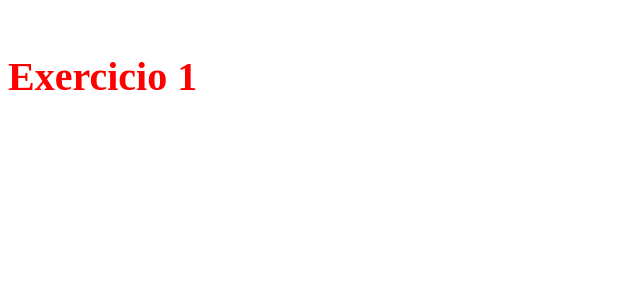
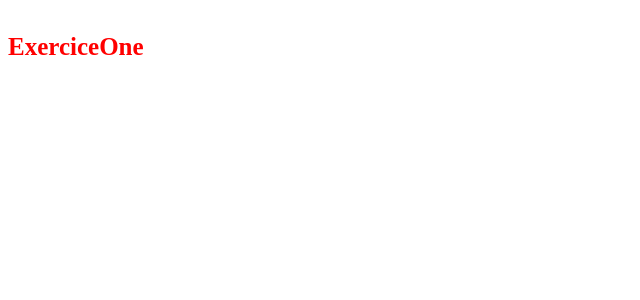
Before and after one commit to Rafael-doctom/exercise-react.js, a React (Create React App) app in the folder exercicios/: page / in a window 1280 px wide. Shown: the top 300 px of the page, without its empty margins (0-640 px from the left). Built offline with nearby package versions, Linux system fonts and the light colour scheme.

Commit message:
title update

```diff
--- a/exercicios/src/pages/exerciceOne/exerciceOne.js
+++ b/exercicios/src/pages/exerciceOne/exerciceOne.js
@@ -5,12 +5,13 @@ import React from 'react';
 
 
 export default function ExerciceOne() {
-    const title = "Exercicio 1"
+    const title = "ExerciceOne"
 
     const styleOfTitle = {
-        fontSize: "40px",
+        fontSize: "25px",
         color: "red",
     }
+
     return (
         <>
             <h4 style={styleOfTitle}>{title}</h4>
```
